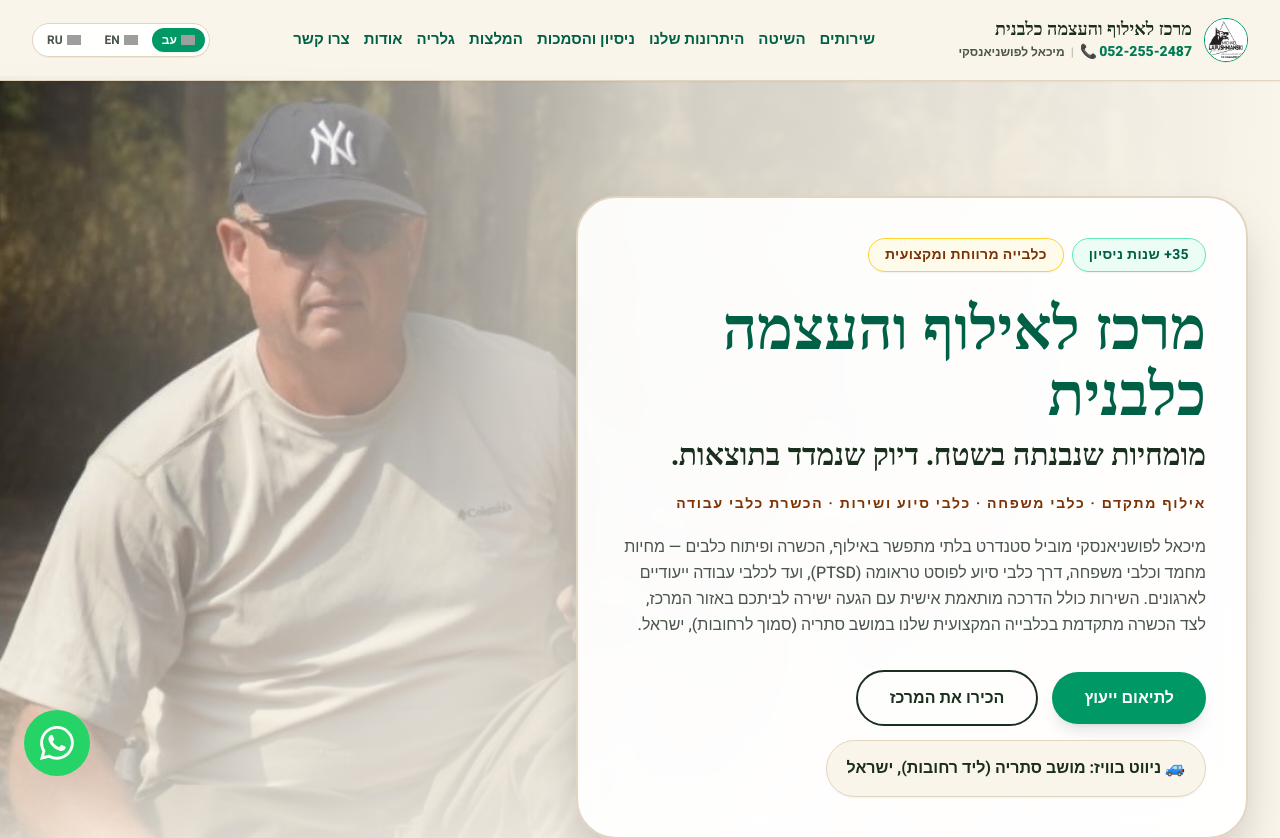
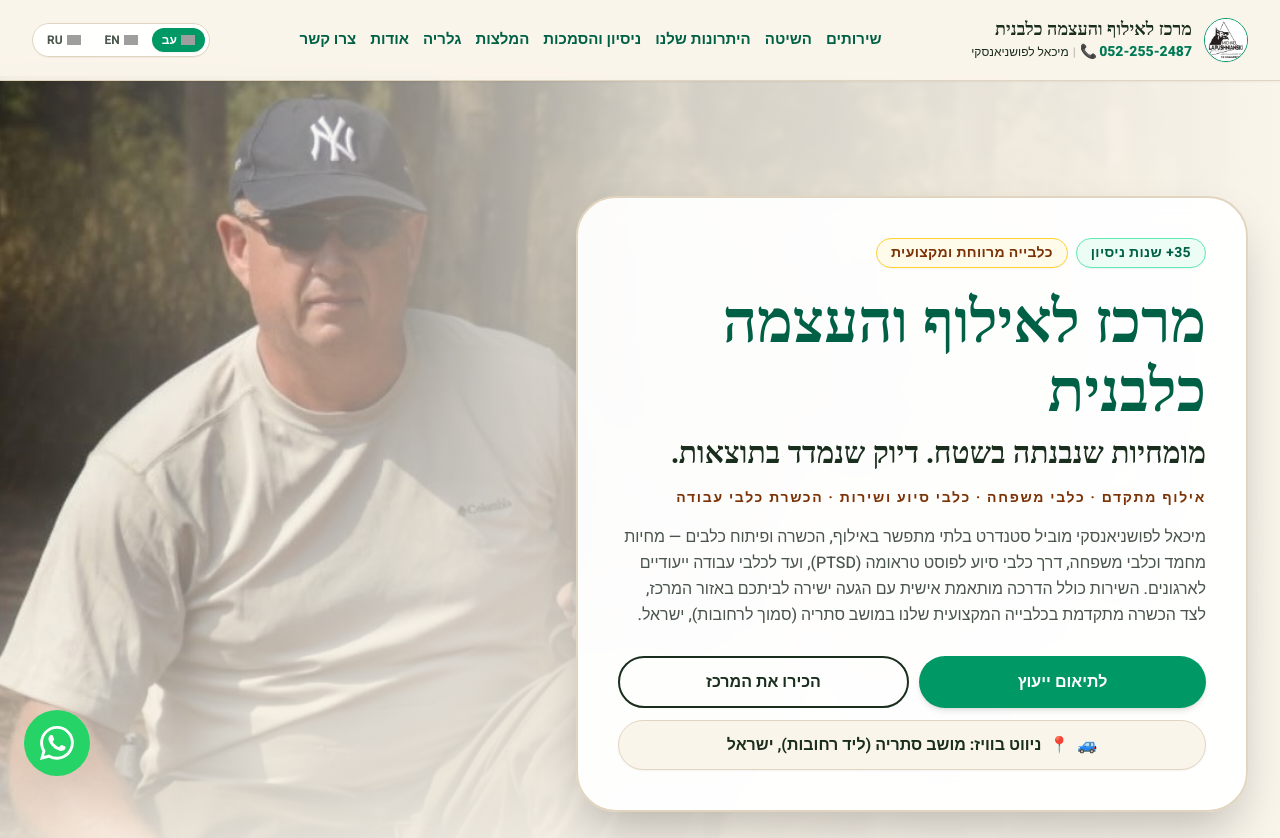
Before and after one commit to naorla/michael-website, a React (Vite) app: page / in a window 1280 px wide. Shown: the top 838 px of the page. Built offline with nearby package versions, Linux system fonts and the light colour scheme; grey boxes are pictures that could not be loaded; a web font is replaced by a local one.

Commit message:
before review final2 commit

```diff
--- a/src/components/Hero.tsx
+++ b/src/components/Hero.tsx
@@ -3,87 +3,90 @@ import { useLanguage } from "../LanguageContext";
 
 export function Hero() {
   const { t, lang } = useLanguage();
+  const wazeUrl = `https://waze.com/ul?q=${encodeURIComponent("מושב סתריה ליד רחובות ישראל")}&navigate=yes`;
 
   return (
-    <section id="top" className="relative min-h-[100svh] overflow-hidden pt-20">
+    <section id="top" className="relative min-h-[100svh] overflow-hidden pt-20 bg-[#FAF5EB]">
       {/* תמונת רקע */}
       <img
-        src="/מיכאל1.jpg"
+        src={encodeURI("/מיכאל1.jpg")}
         alt="מיכאל לפושניאנסקי מאמן כלבים"
         className="absolute inset-0 h-full w-full object-cover object-[left_15%] md:object-[20%_20%] opacity-90 transition-all duration-700"
         fetchPriority="high"
+        decoding="async"
       />
 
-      {/* שכבות גרדיאנט קבועות מצד ימין להבטחת קריאות מלאה */}
+      {/* שכבות גרדיאנט להבטחת קריאות מלאה */}
       <div className="absolute inset-0 bg-gradient-to-l from-[#FAF5EB] via-[#FAF5EB]/80 to-transparent" />
       <div className="absolute inset-0 bg-gradient-to-t from-[#FAF5EB]/90 via-transparent to-transparent" />
 
-      {/* מיקום פיזי של הכרטיסייה בצד ימין */}
-      <div className="relative mx-auto flex min-h-[calc(100svh-80px)] max-w-7xl items-end md:items-center rtl:justify-start ltr:justify-end px-4 pb-14 pt-10 md:px-8">
+      {/* מיקום פיזי של הכרטיסייה */}
+      <div className="relative mx-auto flex min-h-[calc(100svh-80px)] max-w-7xl items-end md:items-center rtl:justify-start ltr:justify-end px-3 sm:px-4 pb-14 pt-8 md:px-8">
         <div
-          className="w-full md:max-w-2xl bg-white/92 backdrop-blur-md p-7 md:p-10 rounded-[2.5rem] shadow-2xl border-2 border-[#E2D5C0]"
+          className="w-full md:max-w-2xl bg-white/94 backdrop-blur-md p-6 sm:p-8 md:p-10 rounded-[2.5rem] shadow-2xl border-2 border-[#E2D5C0]"
           dir={lang === 'he' ? 'rtl' : 'ltr'}
         >
           <Reveal>
-            <div className="mb-6 flex flex-wrap gap-2">
-              <span className="rounded-full bg-emerald-50 border border-emerald-300 px-4 py-1.5 text-xs md:text-sm font-bold tracking-wide text-emerald-800 shadow-xs">
+            <div className="mb-5 flex flex-wrap gap-2">
+              <span className="rounded-full bg-emerald-50 border border-emerald-300 px-3.5 py-1 text-xs md:text-sm font-bold tracking-wide text-emerald-800 shadow-xs">
                 {t('heroBadge1')}
               </span>
-              <span className="rounded-full bg-amber-50 border border-amber-300 px-4 py-1.5 text-xs md:text-sm font-bold tracking-wide text-amber-900 shadow-xs">
+              <span className="rounded-full bg-amber-50 border border-amber-300 px-3.5 py-1 text-xs md:text-sm font-bold tracking-wide text-amber-900 shadow-xs">
                 {t('heroBadge2')}
               </span>
             </div>
           </Reveal>
 
           <Reveal delay={1}>
-            {/* מבנה כותרות של דף נחיתה - ענק ומרשים */}
-            <h1 className="flex flex-col gap-2 mb-5">
-              {/* כותרת ראשית ענקית - המרכז להעצמה כלבנית */}
-              <span className="font-serif text-4xl sm:text-5xl lg:text-6xl font-black text-emerald-800 leading-[1.1]">
+            <h1 className="flex flex-col gap-2 mb-4">
+              <span className="font-serif text-3xl sm:text-5xl lg:text-6xl font-black text-emerald-800 leading-[1.15]">
                 {t('aboutMainTitle')}
               </span>
 
-              {/* כותרת משנה חזקה - מומחיות שנבנתה בשטח... */}
-              <span className="font-serif text-2xl sm:text-3xl font-extrabold text-[#1a2e1d] leading-tight">
+              <span className="font-serif text-lg sm:text-2xl lg:text-3xl font-extrabold text-[#1a2e1d] leading-tight">
                 {t('heroTitle')}
               </span>
             </h1>
 
-            {/* שורת שירותים (אילוף מתקדם...) */}
-            <p className="mb-5 text-xs md:text-sm font-bold tracking-[0.12em] text-amber-900 uppercase">
+            <p className="mb-4 text-xs md:text-sm font-bold tracking-[0.12em] text-amber-900 uppercase">
               {t('heroSubtitle')}
             </p>
           </Reveal>
 
           <Reveal delay={2}>
-            {/* פסקת תיאור */}
-            <p className="mt-2 text-sm md:text-base font-medium text-[#4a554c] leading-relaxed">
+            <p className="mt-2 text-xs sm:text-sm md:text-base font-medium text-[#4a554c] leading-relaxed">
               {t('heroDesc')}
             </p>
           </Reveal>
 
           <Reveal delay={3}>
-            {/* כפתורי הנעה לפעולה */}
-            <div className="mt-8 flex flex-wrap gap-3.5 items-center">
+            <div className="mt-7 flex flex-col gap-3">
+              {/* שני הכפתורים באותה שורה במובייל */}
+              <div className="flex flex-row items-center gap-2.5 w-full">
                 <a
                   href="#contact"
-                className="cursor-pointer rounded-full bg-emerald-600 px-8 py-3.5 text-base font-bold text-white shadow-lg transition-transform hover:scale-105 hover:bg-emerald-700 hover:shadow-xl"
+                  className="flex-1 text-center cursor-pointer rounded-full bg-emerald-600 px-3 sm:px-6 py-3 sm:py-3.5 text-xs sm:text-base font-bold text-white shadow-md transition-transform hover:scale-105 hover:bg-emerald-700 whitespace-nowrap"
                 >
                   {t('heroCta1')}
                 </a>
                 <a
                   href="#about"
-                className="cursor-pointer rounded-full bg-transparent border-2 border-[#1a2e1d] px-8 py-3.5 text-base font-bold text-[#1a2e1d] transition hover:bg-[#1a2e1d] hover:text-white"
+                  className="flex-1 text-center cursor-pointer rounded-full bg-transparent border-2 border-[#1a2e1d] px-3 sm:px-6 py-2.5 sm:py-3 text-xs sm:text-base font-bold text-[#1a2e1d] transition hover:bg-[#1a2e1d] hover:text-white whitespace-nowrap"
                 >
                   {t('heroCta2')}
                 </a>
+              </div>
+
+              {/* כפתור הניווט בוויז */}
               <a
-                href="https://waze.com/ul?q=%D7%A1%D7%AA%D7%A8%D7%99%D7%94%20%D7%99%D7%A9%D7%A8%D7%90%D7%9C&navigate=yes"
+                href={wazeUrl}
                 target="_blank"
                 rel="noreferrer"
-                className="flex items-center justify-center gap-2 text-[#1a2e1d] bg-[#FAF5EB] px-5 py-3.5 rounded-full font-bold hover:text-blue-600 transition shadow-xs border border-[#E2D5C0] hover:border-blue-400"
+                className="w-full flex items-center justify-center gap-2 text-[#1a2e1d] bg-[#FAF5EB] px-4 py-3 rounded-full font-bold hover:text-blue-600 transition shadow-xs border border-[#E2D5C0] hover:border-blue-400 text-xs sm:text-sm md:text-base text-center"
               >
-                🚙 {t('heroWaze')}
+                <span>🚙</span>
+                <span>📍</span>
+                <span>{t('heroWaze')}</span>
               </a>
             </div>
           </Reveal>
--- a/src/components/Navbar.tsx
+++ b/src/components/Navbar.tsx
@@ -18,36 +18,37 @@ export function Navbar() {
 
   return (
     <header className="fixed top-0 inset-x-0 z-50 bg-[#FAF5EB]/95 backdrop-blur-md border-b border-[#E2D5C0] shadow-xs">
-      <div className="max-w-7xl mx-auto px-3 sm:px-6 lg:px-8 h-16 sm:h-20 flex items-center justify-between gap-2 sm:gap-4">
+      <div className="max-w-7xl mx-auto px-2 sm:px-6 lg:px-8 h-16 sm:h-20 flex items-center justify-between gap-1 sm:gap-4">
 
-        {/* לוגו, שם העסק ומספר טלפון ללא "מומחה לכלבנות" */}
+        {/* לוגו, שם העסק ושמו המלא ללא 3 נקודות */}
         <a href="#top" className="flex items-center gap-1.5 sm:gap-3 group shrink min-w-0">
           <img
             src="/logo.jpg"
             alt="מיכאל לפושניאנסקי לוגו"
             className="w-8 h-8 sm:w-11 sm:h-11 rounded-full object-cover border border-emerald-600 shadow-2xs shrink-0"
           />
-          <div className="flex flex-col min-w-0">
-            <span className="font-serif text-[13px] sm:text-base lg:text-lg font-black text-[#1a2e1d] leading-tight truncate group-hover:text-emerald-800 transition-colors">
+          <div className="flex flex-col min-w-0 justify-center">
+            <span className="font-serif text-[11px] xs:text-xs sm:text-base lg:text-lg font-black text-[#1a2e1d] leading-tight group-hover:text-emerald-800 transition-colors whitespace-nowrap">
               {t('brandName')}
             </span>
 
-            <div className="flex items-center gap-1.5 mt-0.5 text-[11px] sm:text-xs font-semibold text-[#4a554c] whitespace-nowrap">
+            <div className="flex items-center gap-1 mt-0.5 text-[9px] xs:text-[10px] sm:text-xs font-semibold text-[#4a554c] whitespace-nowrap">
               <a
                 href="tel:0522552487"
-                className="inline-flex items-center gap-0.5 font-black text-emerald-700 hover:text-emerald-900 transition-colors text-[11px] sm:text-sm dir-ltr"
+                className="inline-flex items-center gap-0.5 font-black text-emerald-700 hover:text-emerald-900 transition-colors text-[9px] xs:text-[10px] sm:text-sm dir-ltr"
                 dir="ltr"
               >
                 <span>📞</span>
                 <span>{t('phoneDisplay')}</span>
               </a>
               <span className="opacity-40">|</span>
-              <span className="truncate">{t('brandSubtitle')}</span>
+              {/* השם המלא מוצג תמיד ללא חיתוך וללא 3 נקודות */}
+              <span className="whitespace-nowrap font-medium text-[#1a2e1d]">{t('brandSubtitle')}</span>
             </div>
           </div>
         </a>
 
-        {/* קישורי ניווט מוגדלים ומרווחים */}
+        {/* קישורי ניווט למסכים רחבים */}
         <nav className="hidden xl:flex items-center justify-center gap-3.5 2xl:gap-6 px-2">
           {navLinks.map((link) => (
             <a
@@ -66,7 +67,7 @@ export function Navbar() {
           <div className="flex items-center bg-white/95 p-0.5 sm:p-1 rounded-full border border-[#E2D5C0] shadow-2xs gap-0.5 sm:gap-1">
             <button
               onClick={() => setLang('he')}
-              className={`flex items-center gap-1 px-1.5 py-0.5 sm:px-2.5 sm:py-1 text-[11px] sm:text-xs font-bold rounded-full transition-all whitespace-nowrap ${
+              className={`flex items-center gap-1 px-1.5 py-0.5 sm:px-2.5 sm:py-1 text-[10px] sm:text-xs font-bold rounded-full transition-all whitespace-nowrap ${
                 lang === 'he' ? 'bg-emerald-600 text-white shadow-xs' : 'text-[#4a554c] hover:text-[#1a2e1d]'
               }`}
             >
@@ -76,7 +77,7 @@ export function Navbar() {
 
             <button
               onClick={() => setLang('en')}
-              className={`flex items-center gap-1 px-1.5 py-0.5 sm:px-2.5 sm:py-1 text-[11px] sm:text-xs font-bold rounded-full transition-all whitespace-nowrap ${
+              className={`flex items-center gap-1 px-1.5 py-0.5 sm:px-2.5 sm:py-1 text-[10px] sm:text-xs font-bold rounded-full transition-all whitespace-nowrap ${
                 lang === 'en' ? 'bg-emerald-600 text-white shadow-xs' : 'text-[#4a554c] hover:text-[#1a2e1d]'
               }`}
             >
@@ -86,7 +87,7 @@ export function Navbar() {
 
             <button
               onClick={() => setLang('ru')}
-              className={`flex items-center gap-1 px-1.5 py-0.5 sm:px-2.5 sm:py-1 text-[11px] sm:text-xs font-bold rounded-full transition-all whitespace-nowrap ${
+              className={`flex items-center gap-1 px-1.5 py-0.5 sm:px-2.5 sm:py-1 text-[10px] sm:text-xs font-bold rounded-full transition-all whitespace-nowrap ${
                 lang === 'ru' ? 'bg-emerald-600 text-white shadow-xs' : 'text-[#4a554c] hover:text-[#1a2e1d]'
               }`}
             >
```
Lines whose indentation alone changed are shown as unchanged.
